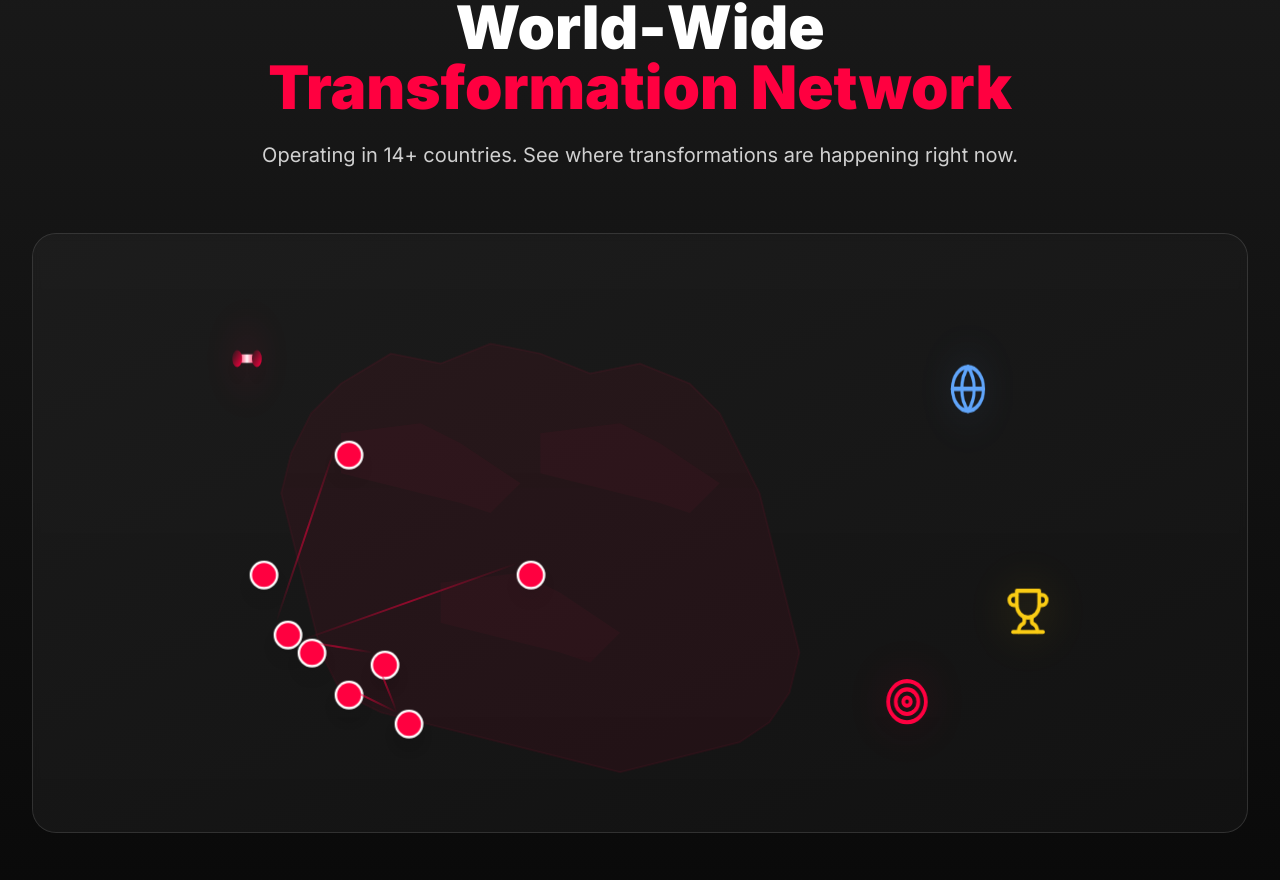
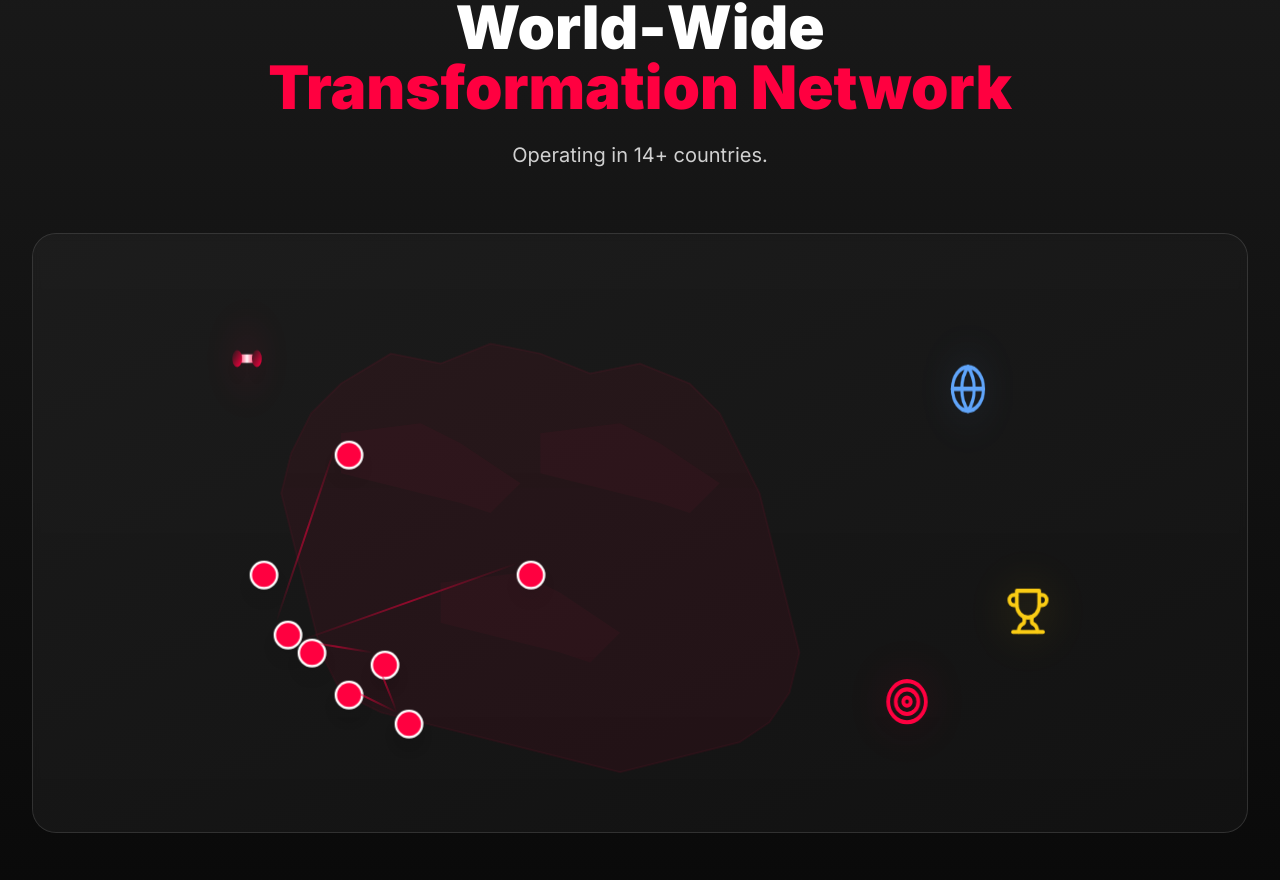
Before and after one commit to snuvaibh1/yash12, a React (Vite) app: page / in a window 1280 px wide. Shown: the part 4567-5447 px from the top of the page. Built offline with nearby package versions, Linux system fonts and the light colour scheme.

Commit message:
Updated GlobalResultsMap.tsx

```diff
--- a/src/components/GlobalResultsMap.tsx
+++ b/src/components/GlobalResultsMap.tsx
@@ -196,7 +196,6 @@ const GlobalResultsMap: React.FC = () => {
           </h2>
           <p className="text-xl text-white/80 max-w-3xl mx-auto">
             Operating in 14+ countries.
-            See where transformations are happening right now.
           </p>
         </motion.div>
 
```
